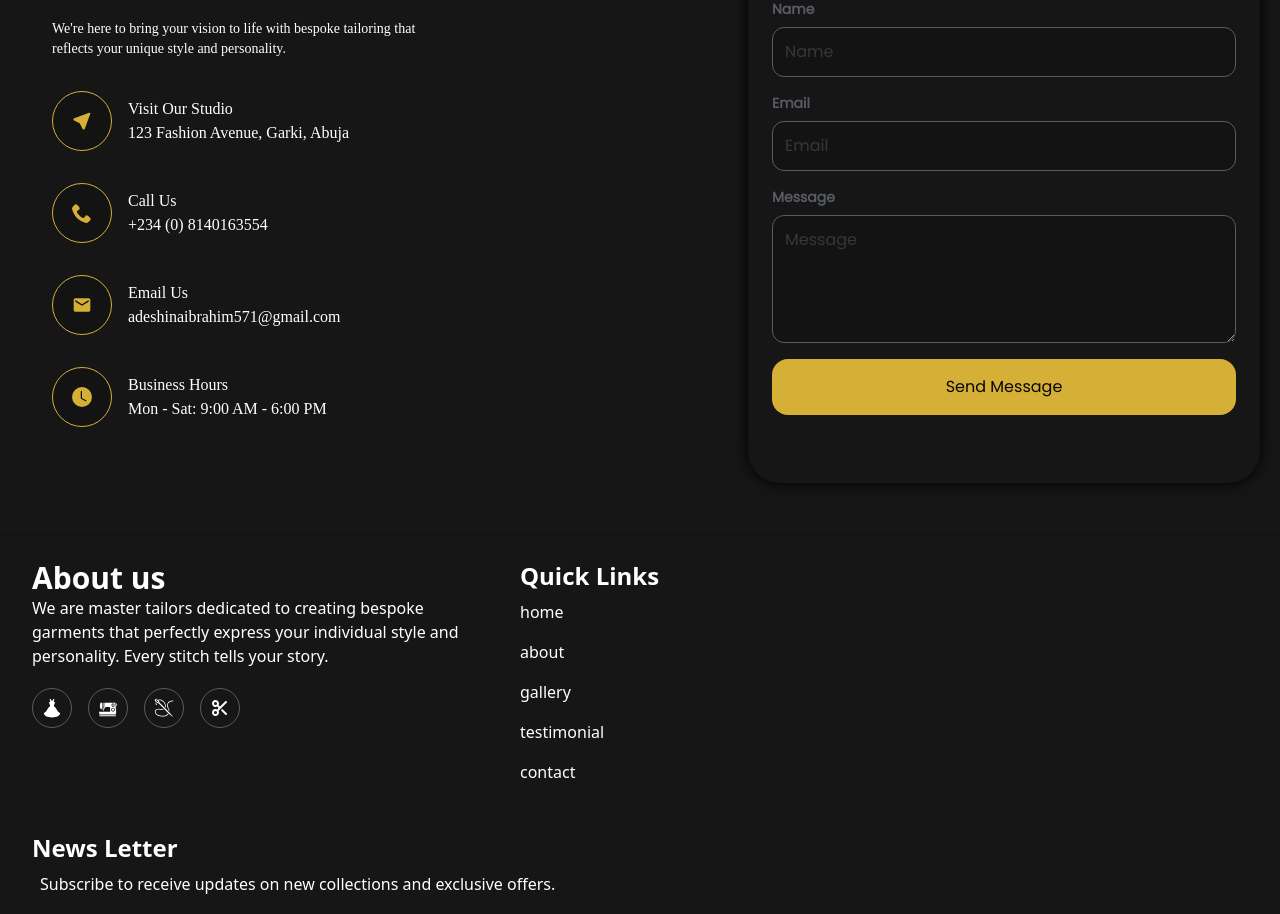
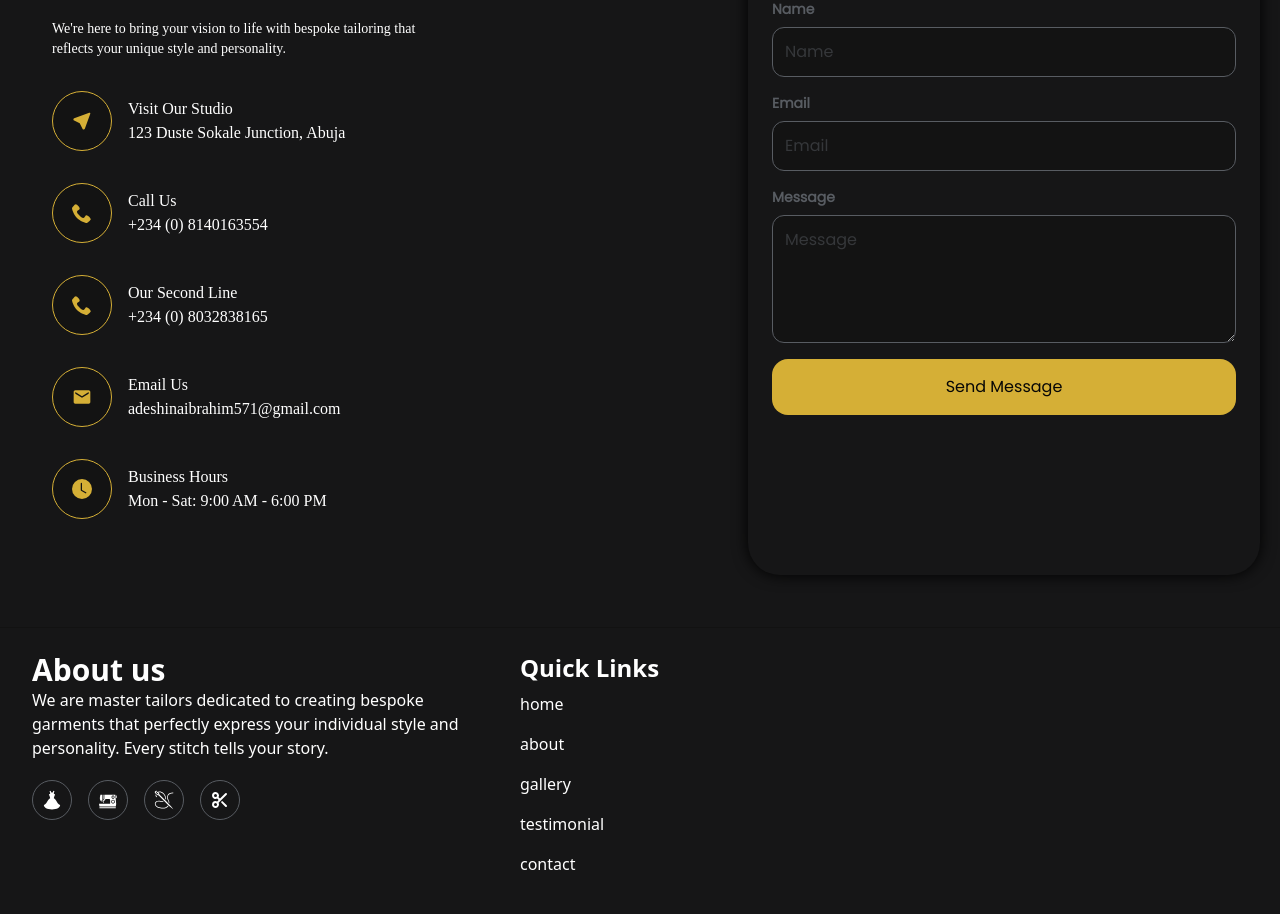
Before and after one commit to Mubarak-Ade/Tailoring-Landing-page, a React (Vite) app: page / in a window 1280 px wide. Shown: the part 4440-5354 px from the top of the page. Built offline with nearby package versions, Linux system fonts and the light colour scheme; a web font is replaced by a local one.

Commit message:
new commit

```diff
--- a/index.html
+++ b/index.html
@@ -2,8 +2,9 @@
 <html lang="en">
   <head>
     <meta charset="UTF-8" />
-    <link rel="icon" type="image/svg+xml" href="./src/assets/images/logo_1.png" />
+    <link rel="icon" type="image/svg+xml" href="./src/assets/images/logo-H.png" />
     <meta name="viewport" content="width=device-width, initial-scale=1.0" />
+    <meta name="description" content="Tailor Fashion Designer">
     <title>Anike Fashion</title>
   </head>
   <body>
--- a/src/data.ts
+++ b/src/data.ts
@@ -21,7 +21,7 @@ const contactInfo: Contact[] = [
         id: 0,
         icon: TbLocationFilled,
         head: 'Visit Our Studio',
-        content: '123 Fashion Avenue, Garki, Abuja',
+        content: '123 Duste Sokale Junction, Abuja',
     },
     {
         id: 1,
@@ -31,12 +31,18 @@ const contactInfo: Contact[] = [
     },
     {
         id: 2,
+        icon: ImPhone,
+        head: 'Our Second Line',
+        content: '+234 (0) 8032838165',
+    },
+    {
+        id: 3,
         icon: MdEmail,
         head: 'Email Us',
         content: 'adeshinaibrahim571@gmail.com',
     },
     {
-        id: 3,
+        id: 4,
         icon: BsClockFill,
         head: 'Business Hours',
         content: 'Mon - Sat: 9:00 AM - 6:00 PM',
```
